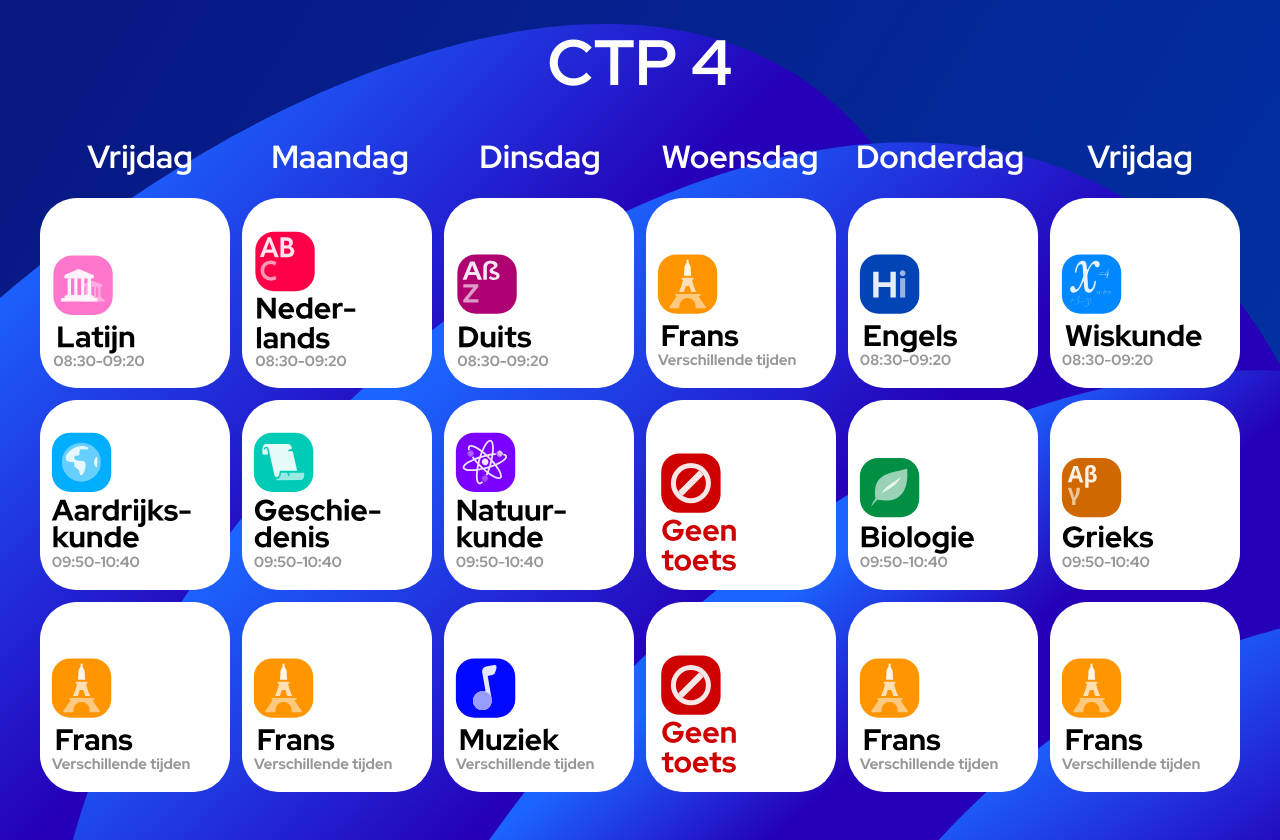
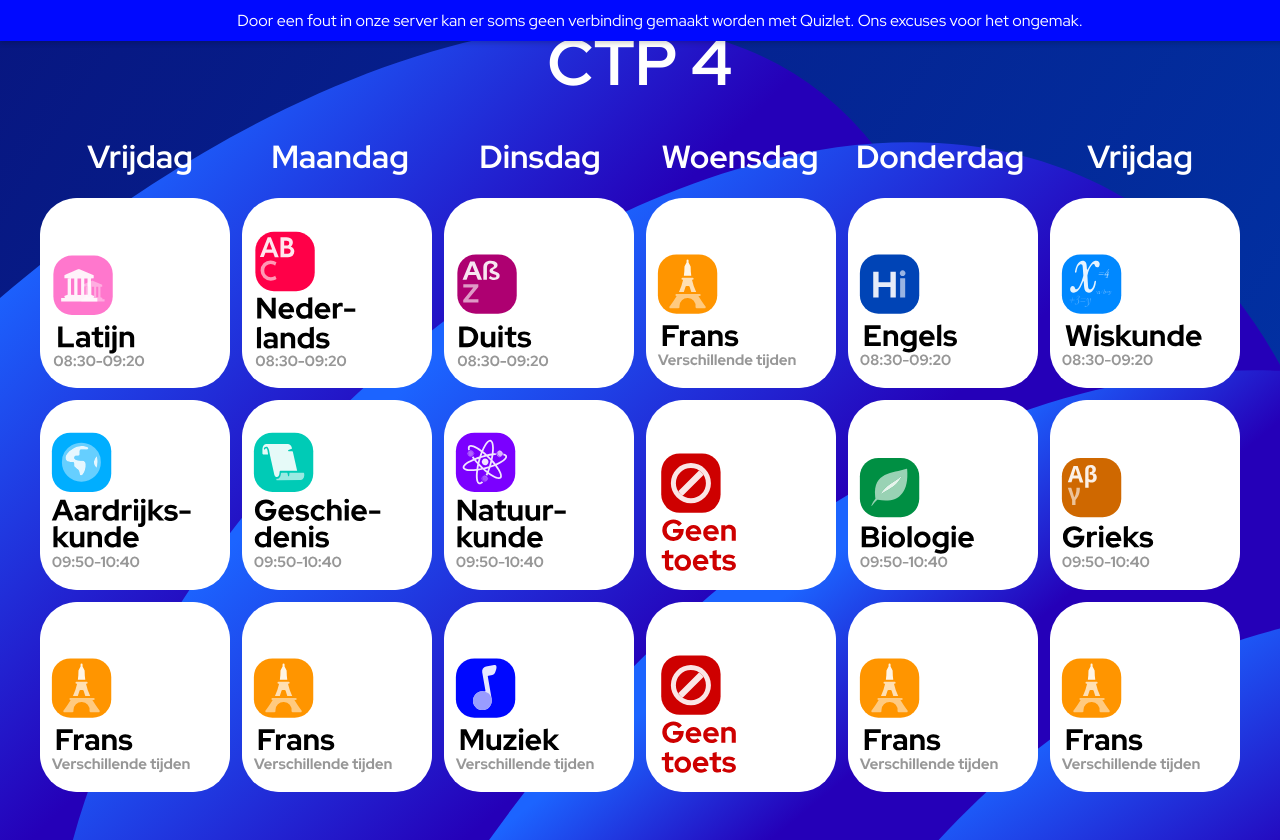
Before and after one commit to h4ytap/veliosportalcontents, a plain HTML site: page ctp/2025/ctp4.html in a window 1280 px wide. Drawn offline with Linux system fonts and the light colour scheme.

Commit message:
Update ctp4.html

```diff
--- a/ctp/2025/ctp4.html
+++ b/ctp/2025/ctp4.html
@@ -9,6 +9,29 @@
   <link href="https://fonts.googleapis.com/css2?family=Red+Hat+Display:wght@400;700&display=swap" rel="stylesheet" />
   <link rel="icon" type="image/svg+xml" href="https://raw.githubusercontent.com/h4ytap/veliosportalcontents/a51c011d0f5a145a01f9ea44e78a730368e4c7aa/Group%20491Chrome.svg">
   <style>
+      #top-banner {
+      background-color: #0009FF;
+      color: #FFF;
+      padding: 10px 20px;
+      text-align: center;
+      position: fixed;
+      top: 0;
+      left: 0;
+      width: 100%;
+      z-index: 1001;
+      box-shadow: 0 2px 5px rgba(0,0,0,0.2);
+    }
+
+    #top-banner button {
+      position: absolute;
+      right: 15px;
+      top: 10px;
+      background: none;
+      border: none;
+      font-size: 20px;
+      cursor: pointer;
+    }
+
     body {
       margin: 0;
       padding: 0;
@@ -168,6 +191,11 @@
   </style>
 </head>
 <body>
+     <div id="top-banner">
+    Door een fout in onze server kan er soms geen verbinding gemaakt worden met Quizlet. Ons excuses voor het ongemak.
+    <button onclick="document.getElementById('top-banner').style.display='none'">×</button>
+  </div>
+
   <div class="container">
     <div class="title">CTP 4</div>
     <div class="weekdays">
```
